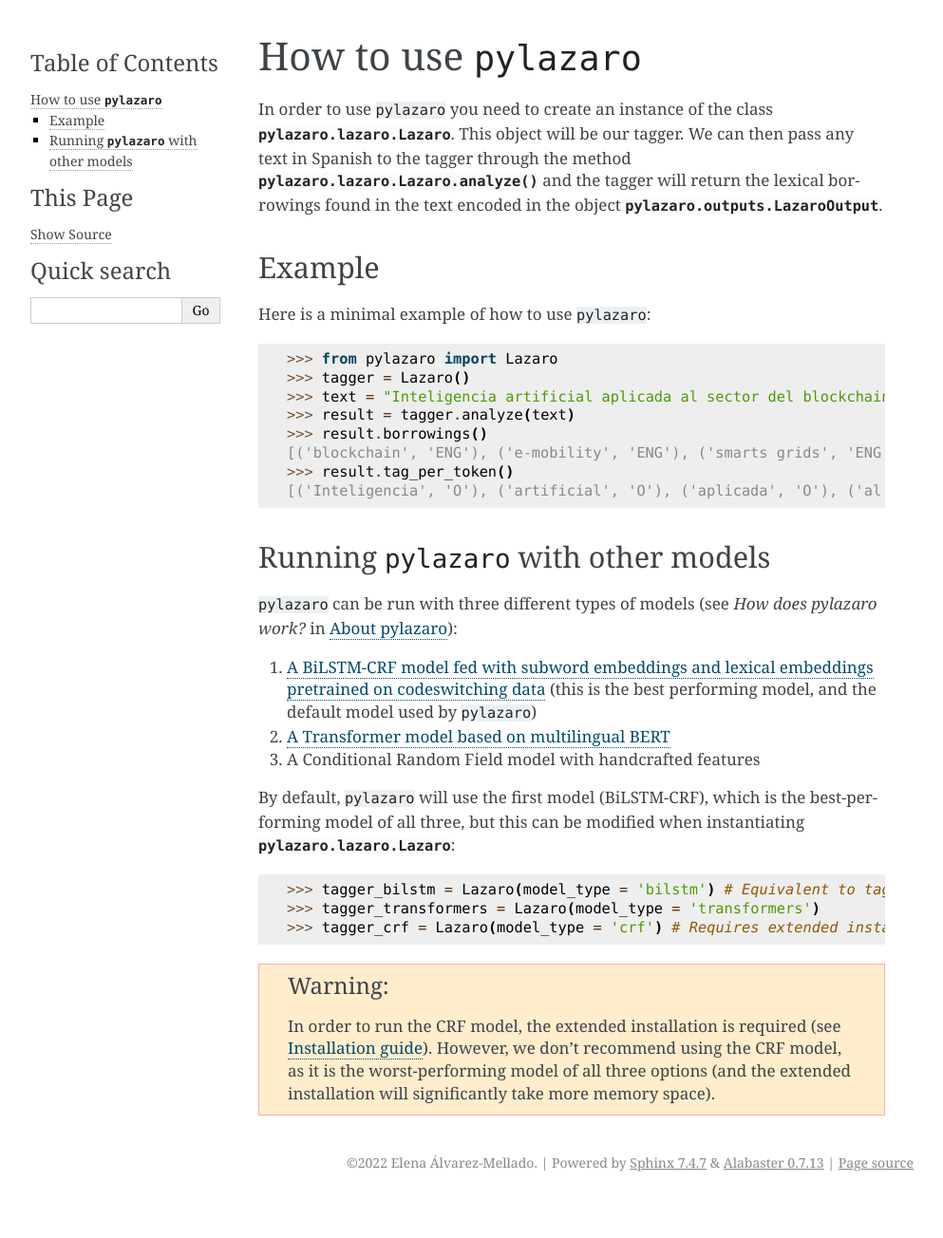
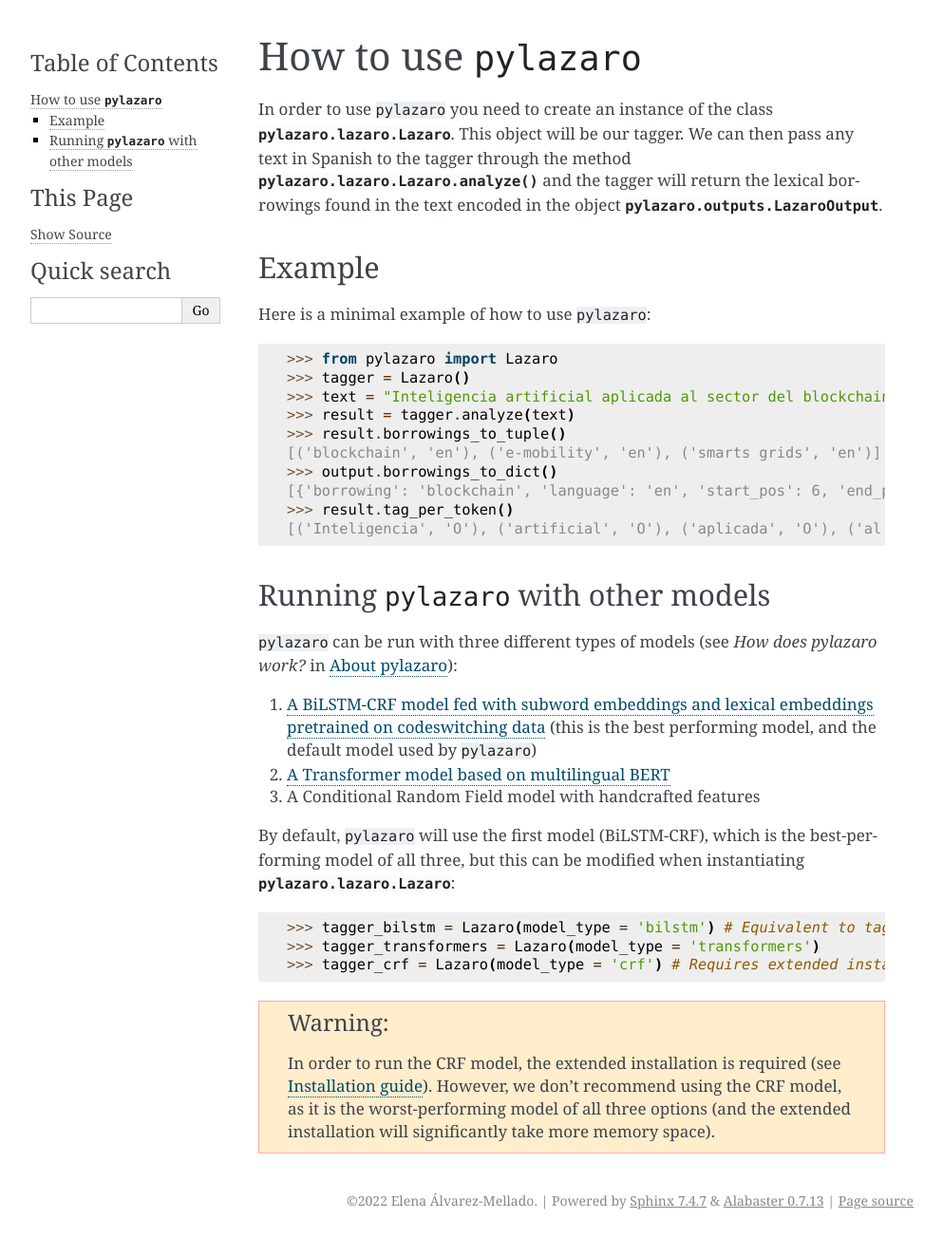
Before and after one commit to lirondos/pylazaro, a Sphinx documentation site: the page built from docs/source/howto.rst, in a window 1280 px wide and 1304 px high. Shown: the whole window at 95% size, without its empty margins (148-1141 px from the left). Built offline with Sphinx 7.4.7, drawn with Linux system fonts in a browser that asks for light colours.

Commit message:
Updated howto docs

```diff
--- a/docs/source/howto.rst
+++ b/docs/source/howto.rst
@@ -19,8 +19,10 @@
 >>> tagger = Lazaro()
 >>> text = "Inteligencia artificial aplicada al sector del blockchain, la e-mobility y las smarts grids entre otros; favoreciendo las interacciones colaborativas."
 >>> result = tagger.analyze(text)
->>> result.borrowings()
-[('blockchain', 'ENG'), ('e-mobility', 'ENG'), ('smarts grids', 'ENG')]
+>>> result.borrowings_to_tuple()
+[('blockchain', 'en'), ('e-mobility', 'en'), ('smarts grids', 'en')]
+>>> output.borrowings_to_dict()
+[{'borrowing': 'blockchain', 'language': 'en', 'start_pos': 6, 'end_pos': 7}, {'borrowing': 'e-mobility', 'language': 'en', 'start_pos': 9, 'end_pos': 10}, {'borrowing': 'smarts grids', 'language': 'en', 'start_pos': 12, 'end_pos': 14}]
 >>> result.tag_per_token()
 [('Inteligencia', 'O'), ('artificial', 'O'), ('aplicada', 'O'), ('al', 'O'), ('sector', 'O'), ('del', 'O'), ('blockchain', 'B-ENG'), (',', 'O'), ('la', 'O'), ('e-mobility', 'B-ENG'), ('y', 'O'), ('las', 'O'), ('smarts', 'B-ENG'), ('grids', 'I-ENG'), ('entre', 'O'), ('otros', 'O'), (';', 'O'), ('favoreciendo', 'O'), ('las', 'O'), ('interacciones', 'O'), ('colaborativas', 'O'), ('.', 'O')]
 
```
